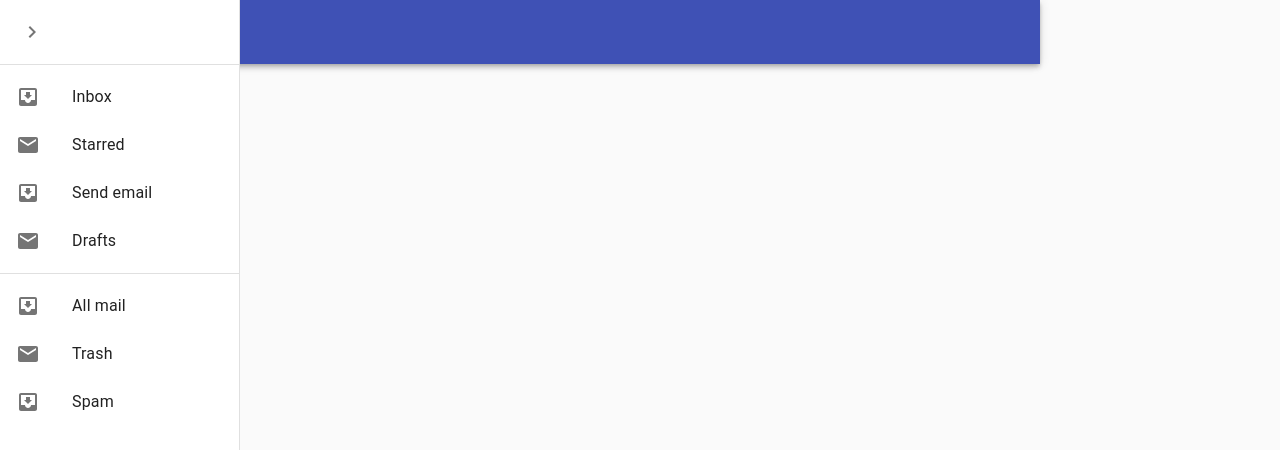
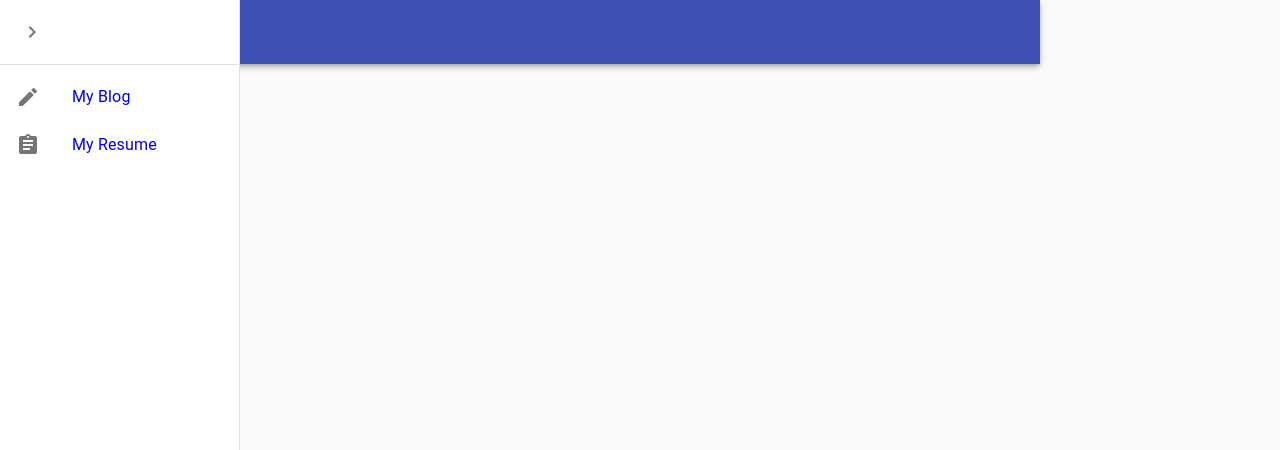
Before and after one commit to DacPhuc/personal_blog, a React (Create React App) app: page /resume in a window 1280 px wide. Both pictures are taken after a click on the button "open drawer". Shown: the top 450 px of the page. Built offline with nearby package versions, Linux system fonts and the light colour scheme.

Commit message:
minor update

```diff
--- a/src/App.js
+++ b/src/App.js
@@ -1,5 +1,7 @@
 import { Route, Switch } from "react-router-dom";
 import Main from "./components/Main";
+import Resume from "./components/Resume";
+import Blog from "./components/Blog";
 import Header from "./components/Header";
 
 function App() {
@@ -8,6 +10,8 @@ function App() {
       <Header />
       <Switch>
         <Route exact path="/" component={Main} />
+        <Route exact path="/blog" component={Blog} />
+        <Route exact path="/resume" component={Resume} />
       </Switch>
     </div>
   );
--- /dev/null
+++ b/src/components/Blog.js
@@ -0,0 +1,3 @@
+export default function Blog() {
+  return <div>Hello World</div>;
+}
--- a/src/components/Header.js
+++ b/src/components/Header.js
@@ -15,8 +15,9 @@ import ChevronRightIcon from "@material-ui/icons/ChevronRight";
 import ListItem from "@material-ui/core/ListItem";
 import ListItemIcon from "@material-ui/core/ListItemIcon";
 import ListItemText from "@material-ui/core/ListItemText";
-import InboxIcon from "@material-ui/icons/MoveToInbox";
-import MailIcon from "@material-ui/icons/Mail";
+import Create from "@material-ui/icons/Create";
+import Assignment from "@material-ui/icons/Assignment";
+import { Link } from "react-router-dom";
 
 const drawerWidth = 240;
 
@@ -108,9 +109,11 @@ export default function Header() {
           >
             <MenuIcon />
           </IconButton>
+          <Link to="/" style={{ textDecoration: "none", color: "white" }}>
             <Typography variant="h6" className={classes.title}>
               DaPu
             </Typography>
+          </Link>
         </Toolbar>
       </AppBar>
       <Drawer
@@ -133,24 +136,18 @@ export default function Header() {
         </div>
         <Divider />
         <List>
-          {["Inbox", "Starred", "Send email", "Drafts"].map((text, index) => (
+          {["My Blog", "My Resume"].map((text, index) => (
+            <Link
+              to={index % 2 === 0 ? "/blog" : "/resume"}
+              style={{ textDecoration: "none" }}
+            >
               <ListItem button key={text}>
                 <ListItemIcon>
-                {index % 2 === 0 ? <InboxIcon /> : <MailIcon />}
+                  {index % 2 === 0 ? <Create /> : <Assignment />}
                 </ListItemIcon>
                 <ListItemText primary={text} />
               </ListItem>
-          ))}
-        </List>
-        <Divider />
-        <List>
-          {["All mail", "Trash", "Spam"].map((text, index) => (
-            <ListItem button key={text}>
-              <ListItemIcon>
-                {index % 2 === 0 ? <InboxIcon /> : <MailIcon />}
-              </ListItemIcon>
-              <ListItemText primary={text} />
-            </ListItem>
+            </Link>
           ))}
         </List>
       </Drawer>
--- /dev/null
+++ b/src/components/Resume.js
@@ -0,0 +1,3 @@
+export default function Resume() {
+  return <div>Hello World</div>;
+}
```
Lines whose indentation alone changed are shown as unchanged.
